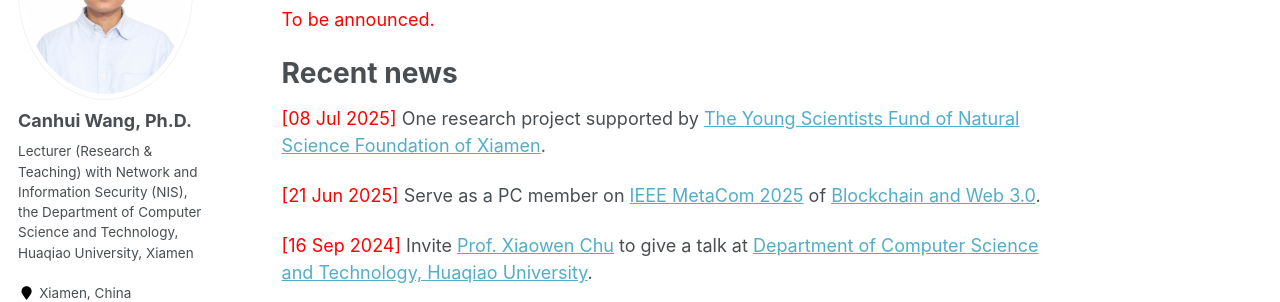
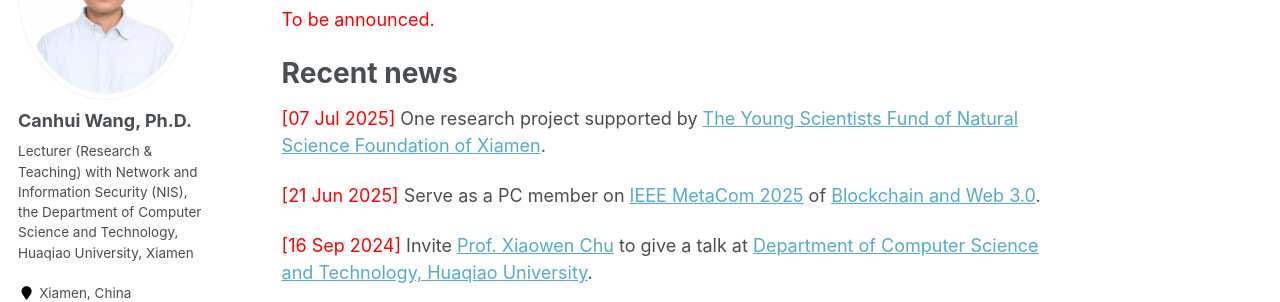
Before and after one commit to Canhui/canhui.github.io, a Jekyll site: the page built from _pages/about.md, in a window 1280 px wide and 900 px high, scrolled down 532 px. Shown: the part 152-454 px from the top of the window. Built offline with Jekyll 4.4.1, drawn with Linux system fonts in a browser that asks for light colours.

Commit message:
Update about.md

```diff
--- a/_pages/about.md
+++ b/_pages/about.md
@@ -18,7 +18,7 @@ Canhui Wang is currently a Lecturer (Research & Teaching) with Network and Infor
 Recent news
 ======
 
-<span style="color:red"> \[08 Jul 2025\] </span> One research project supported by [The Young Scientists Fund of Natural Science Foundation of Xiamen](http://sti.xm.gov.cn/xxgk/tzgg/202507/t20250703_2943157.htm).
+<span style="color:red"> \[07 Jul 2025\] </span> One research project supported by [The Young Scientists Fund of Natural Science Foundation of Xiamen](http://sti.xm.gov.cn/xxgk/tzgg/202507/t20250703_2943157.htm).
 
 <span style="color:red"> \[21 Jun 2025\] </span> Serve as a PC member on [IEEE MetaCom 2025](https://ieee-metacom.org/) of [Blockchain and Web 3.0](https://easychair.org/conferences2/submissions?a=34918422).
 
```
